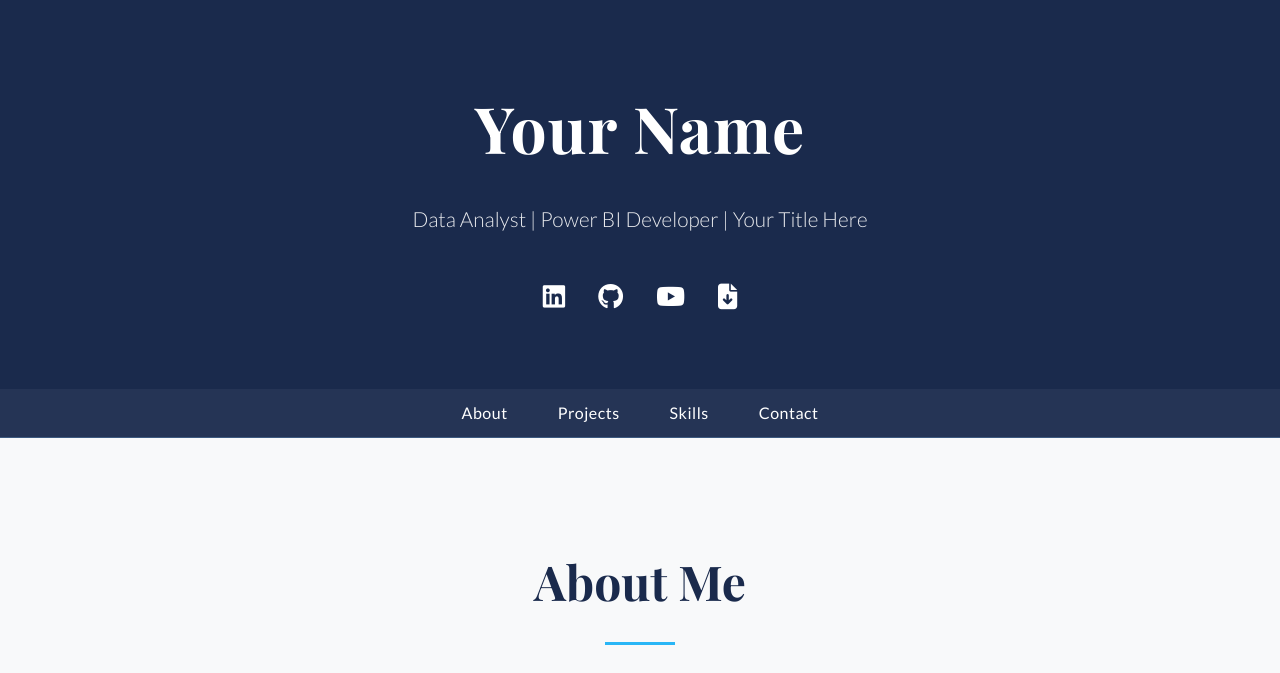
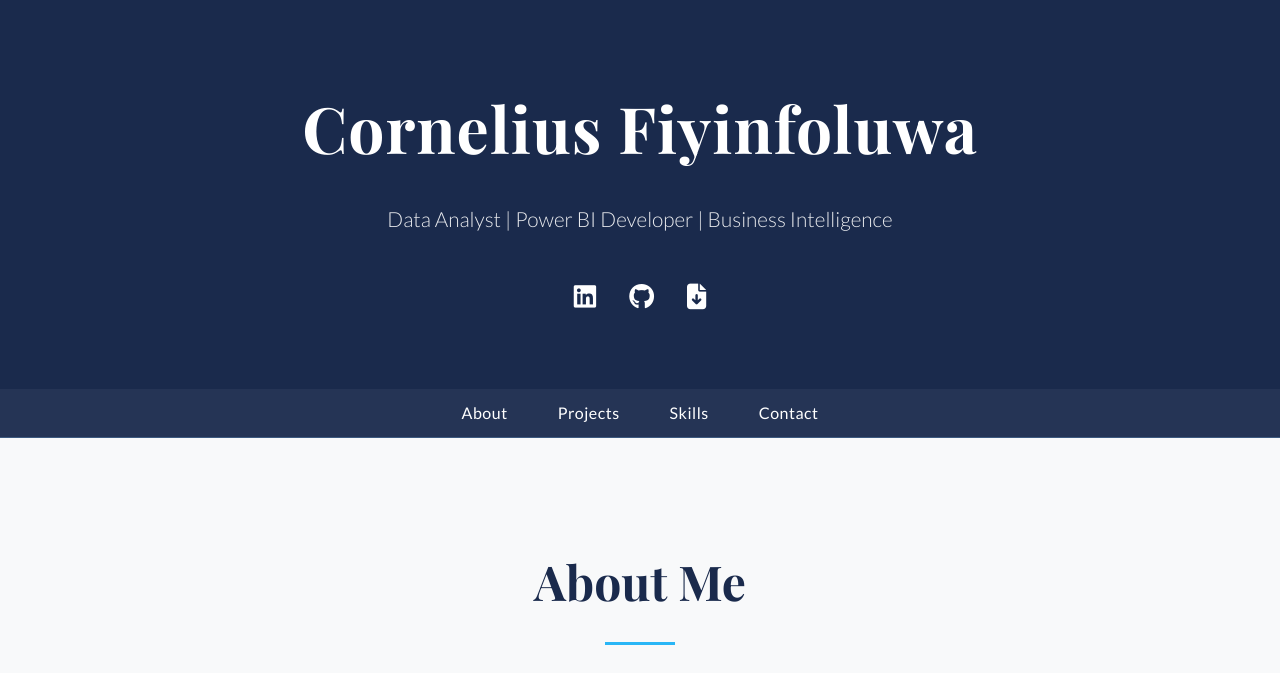
Before and after one commit to corneliusdamilola64-cell/corneliusdamilola64-cell.github.io, a plain HTML site: page index.html in a window 1280 px wide. Shown: the top 673 px of the page. Drawn offline with nearby package versions, Linux system fonts and the light colour scheme.

Commit message:
Update index.html

```diff
--- a/index.html
+++ b/index.html
@@ -5,7 +5,7 @@
     <meta name="viewport" content="width=device-width, initial-scale=1.0">
 
     <!--💡UPDATE: Change the title to your name-->
-    <title>Your Name | Data Analysis Portfolio</title>
+    <title>Cornelius Fiyinfoluwa | Data Analysis Portfolio</title>
 
     <!--💡UPDATE: Add your favicon here. You can generate one at realfavicongenerator.net-->
     <link rel="icon" type="image/png" href="/favicon-32x32.png">
@@ -28,13 +28,12 @@
 <header>
     <div class="container">
         <!--💡UPDATE: Change to your name and title-->
-        <h1>Your Name</h1>
-        <p>Data Analyst | Power BI Developer | Your Title Here</p>
+        <h1>Cornelius Fiyinfoluwa</h1>
+        <p>Data Analyst | Power BI Developer | Business Intelligence</p>
         <div class="social-links">
             <!--💡UPDATE: Add your social media links and CV file-->
-            <a href="[YOUR_LINKEDIN_URL]" target="_blank" title="LinkedIn"><i class="fab fa-linkedin"></i></a>
-            <a href="[YOUR_GITHUB_URL]" target="_blank" title="GitHub"><i class="fab fa-github"></i></a>
-            <a href="[YOUR_YOUTUBE_URL]" target="_blank" title="YouTube"><i class="fab fa-youtube"></i></a>
+            <a href="https://linkedin.com/in/fiyinfoluwa-cornelius-140036345" target="_blank" title="LinkedIn"><i class="fab fa-linkedin"></i></a>
+            <a href="https://github.com/corneliusdamilola64-cell" target="_blank" title="GitHub"><i class="fab fa-github"></i></a>
             <a href="assets/Your_Name_CV.pdf" download title="Download CV"><i class="fas fa-file-arrow-down"></i></a>
         </div>
     </div>
@@ -149,8 +148,6 @@
                 </div>
                 <ul class="skill-list">
                     <li>Power BI</li>
-                    <li>Tableau</li>
-                    <li>Looker Studio</li>
                     <li>Excel Dashboards</li>
                 </ul>
             </div>
@@ -164,7 +161,6 @@
                 <ul class="skill-list">
                     <li>SQL</li>
                     <li>Advanced Excel</li>
-                    <li>Python (Pandas)</li>
                     <li>Google Sheets</li>
                 </ul>
             </div>
@@ -193,7 +189,7 @@
         <h2>Send me a message</h2>
 
         <!--💡UPDATE: Go to formsubmit.co and replace the email with your own-->
-        <form action="https://formsubmit.co/your-email@example.com" method="POST" class="contact-form">
+        <form action="https://formsubmit.co/corneliusdamilola64@gmail.com" method="POST" class="contact-form">
             <p> Interested in collaborating or have questions about my work? I'd love to hear from you!</p>
 
             <!-- Form Fields -->
@@ -225,7 +221,7 @@
 <footer>
     <div class="container">
         <!--💡UPDATE: Change the year and your name-->
-        <p>&copy; 2025 Your Name. All rights reserved.</p>
+        <p>&copy; 2026 Cornelius Fiyinfoluwa. All rights reserved.</p>
     </div>
 </footer>
 
```
